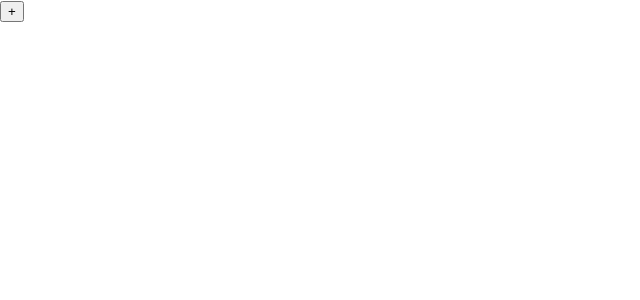
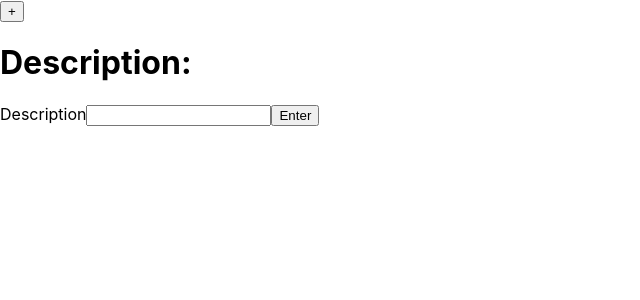
Before and after one commit to HugoTourneur/TodoList, a Next.js app: page / in a window 1280 px wide. Shown: the top 300 px of the page, without its empty margins (0-640 px from the left). Built offline with nearby package versions, Linux system fonts and the light colour scheme.

Commit message:
Create several generic componants, FormFiels and AddListForm

```diff
--- /dev/null
+++ b/Components/AddListForm.jsx
@@ -0,0 +1,42 @@
+import { Form, Formik } from 'formik'
+import * as yup from 'yup'
+import Input from '/Components/generic/Input'
+import Text from '/Components/generic/Text'
+import Button from '/Components/generic/Button'
+import FormField from '/Components/FormField'
+
+const AddListForm = (props) => {
+
+  const initialValues = {
+    description: ""
+  }
+
+  const validationSchema = yup.object().shape({
+    description: yup.string()
+  })
+
+  const handleSubmit = (values, { resetForm }) => {
+    console.log("HELLLLLL")
+    resetForm({ values: "" })
+  }
+
+  return (
+    <Formik
+      initialValues={initialValues}
+      validationSchema={validationSchema}
+      onSubmit={handleSubmit}
+    >
+      <Form>
+        <Text>Description:</Text>
+        <FormField
+          label="Description"
+          name="description"
+          placeholder=""
+          />
+        <Button type="submit">Enter</Button>
+      </Form>
+    </Formik>
+  )
+}
+
+export default AddListForm
--- /dev/null
+++ b/Components/FormField.jsx
@@ -0,0 +1,20 @@
+import classNames from "classnames";
+import { useField } from "formik";
+import Input from "./generic/Input";
+
+const FormField = (props) => {
+  const { name, label, className, ...otherProps } = props;
+  const [field, meta] = useField({ name });
+
+  return (
+    <label className={classNames("flex flex-col gap-2", className)}>
+      <span>{label}</span>
+      <Input {...otherProps} className="border-2" />
+      {meta.touched && meta.error ? (
+        <span className="text-sm text-red-500 font-semibold">{meta.error}</span>
+      ) : null}
+    </label>
+  );
+};
+
+export default FormField;
--- /dev/null
+++ b/Components/generic/Button.jsx
@@ -0,0 +1,9 @@
+import classNames from 'classnames'
+
+const Button = (props) => {
+  const { className, children, ...otherProps } = props
+
+  return <button { ...otherProps } className={classNames(className)}>{ children }</button>
+}
+
+export default Button
--- /dev/null
+++ b/Components/generic/Input.jsx
@@ -0,0 +1,10 @@
+import classNames from 'classnames'
+import { useField } from 'formik'
+
+const Input = (props) => {
+  const { name, children, className, ...otherProps } = props
+
+  return <input {...otherProps} className={classNames(className)} />
+}
+
+export default Input
--- /dev/null
+++ b/Components/generic/Text.jsx
@@ -0,0 +1,12 @@
+//import { Component } from 'react'
+import classNames from 'classnames'
+
+const Text = (props) => {
+  const { children, className, ...otherProps } = props
+
+  return (
+    <h1 className={classNames(className)}  >{ children }</h1>
+  )
+}
+
+export default Text
--- a/package.json
+++ b/package.json
@@ -9,6 +9,7 @@
     "lint": "next lint"
   },
   "dependencies": {
+    "classnames": "^2.3.2",
     "eslint": "8.29.0",
     "eslint-config-next": "13.0.6",
     "formik": "^2.2.9",
--- a/pages/index.js
+++ b/pages/index.js
@@ -2,12 +2,14 @@ import Head from "next/head";
 import Image from "next/image";
 import styles from "../styles/Home.module.css";
 import Header from "../Components/Header";
+import AddListForm from "../Components/AddListForm";
 import { useState } from "react";
 
 const Home = () => {
   return (
     <>
       <Header />
+      <AddListForm />
     </>
   );
 };
```
Also changed, not shown: 1 other file (tests, documents, lock files or other folders).
